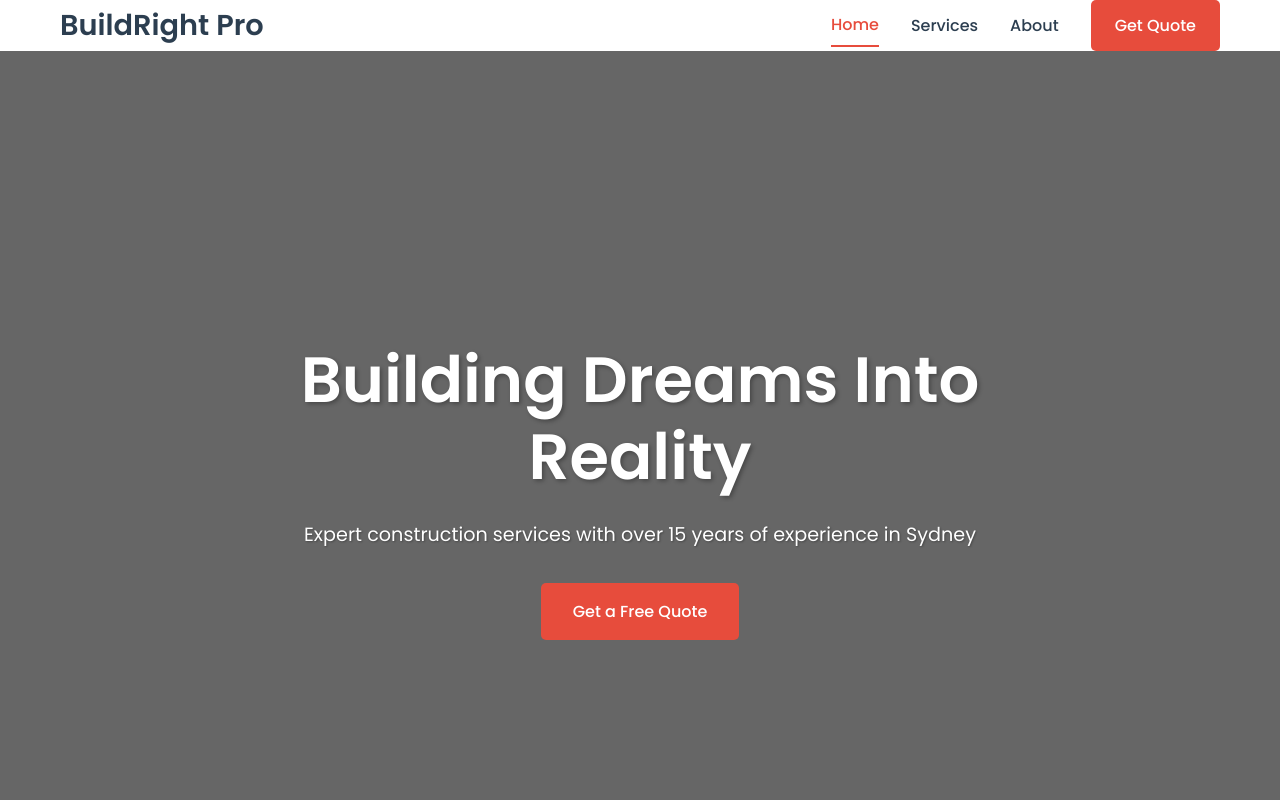
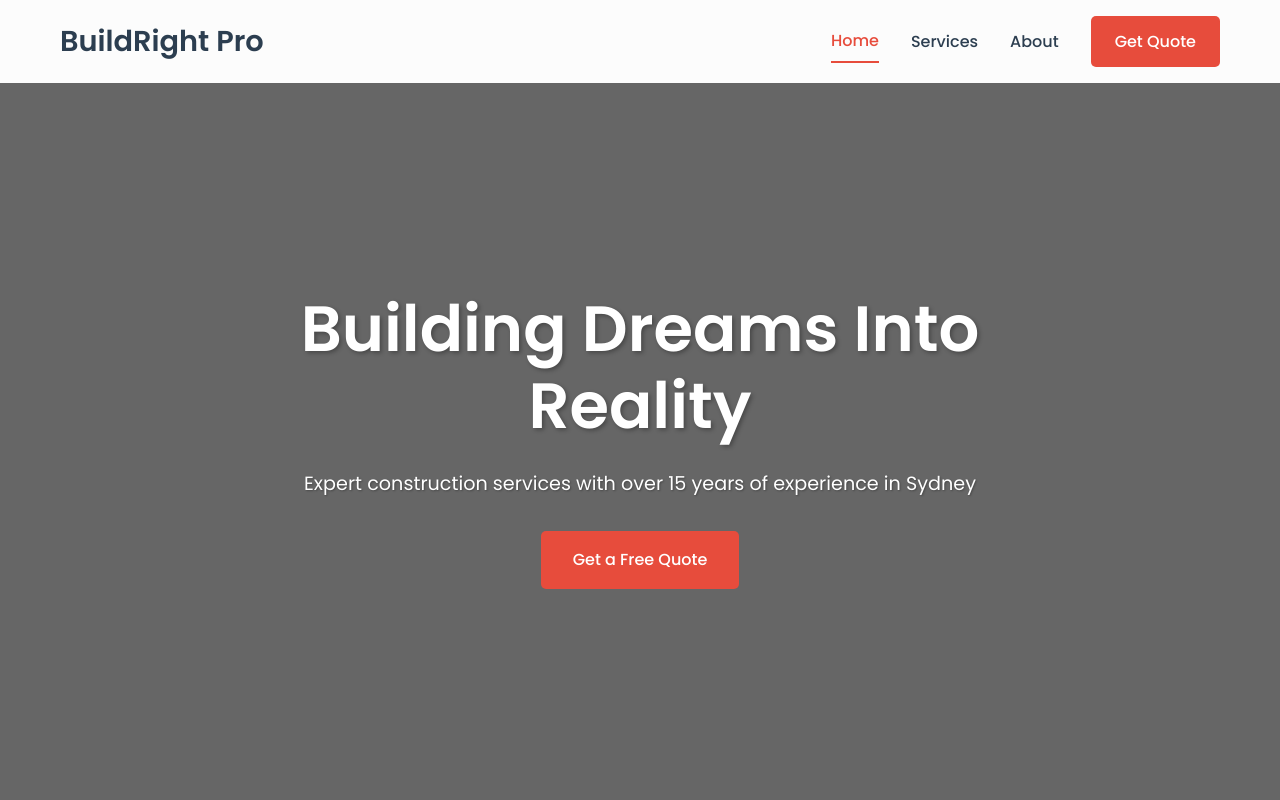
Before and after one commit to esperion-io/example-2-multi-pager, a plain HTML site: page index.html in a window 1280 px wide. Shown: the top 800 px of the page. Drawn offline with Linux system fonts and the light colour scheme.

Commit message:
fix header height

```diff
--- a/css/style.css
+++ b/css/style.css
@@ -19,7 +19,14 @@ body {
 
 /* Ensure proper background colors when embedded */
 .navbar {
+    position: fixed;
+    top: 0;
+    left: 0;
+    width: 100%;
     background: rgba(255, 255, 255, 0.98) !important;
+    padding: 1rem 0;
+    box-shadow: 0 2px 10px rgba(0, 0, 0, 0.1);
+    z-index: 1000;
 }
 
 .page-header {
```
